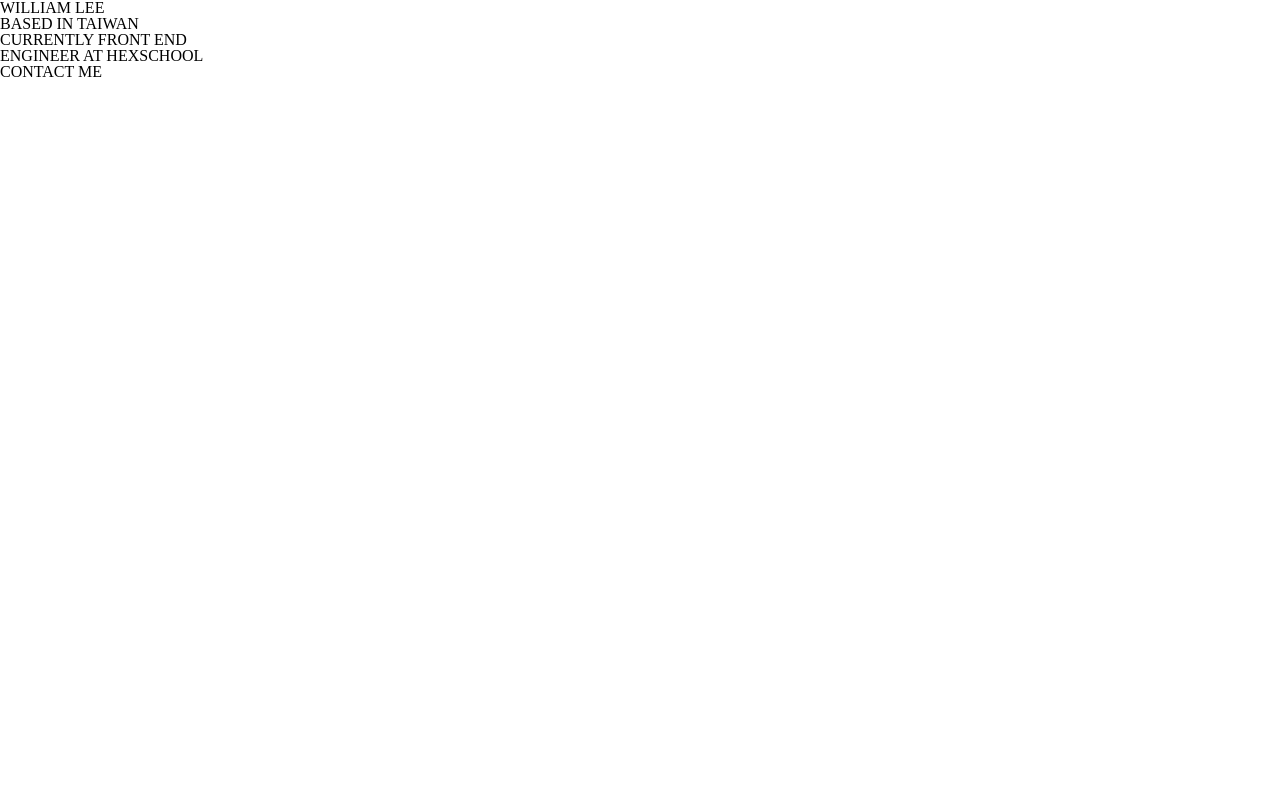
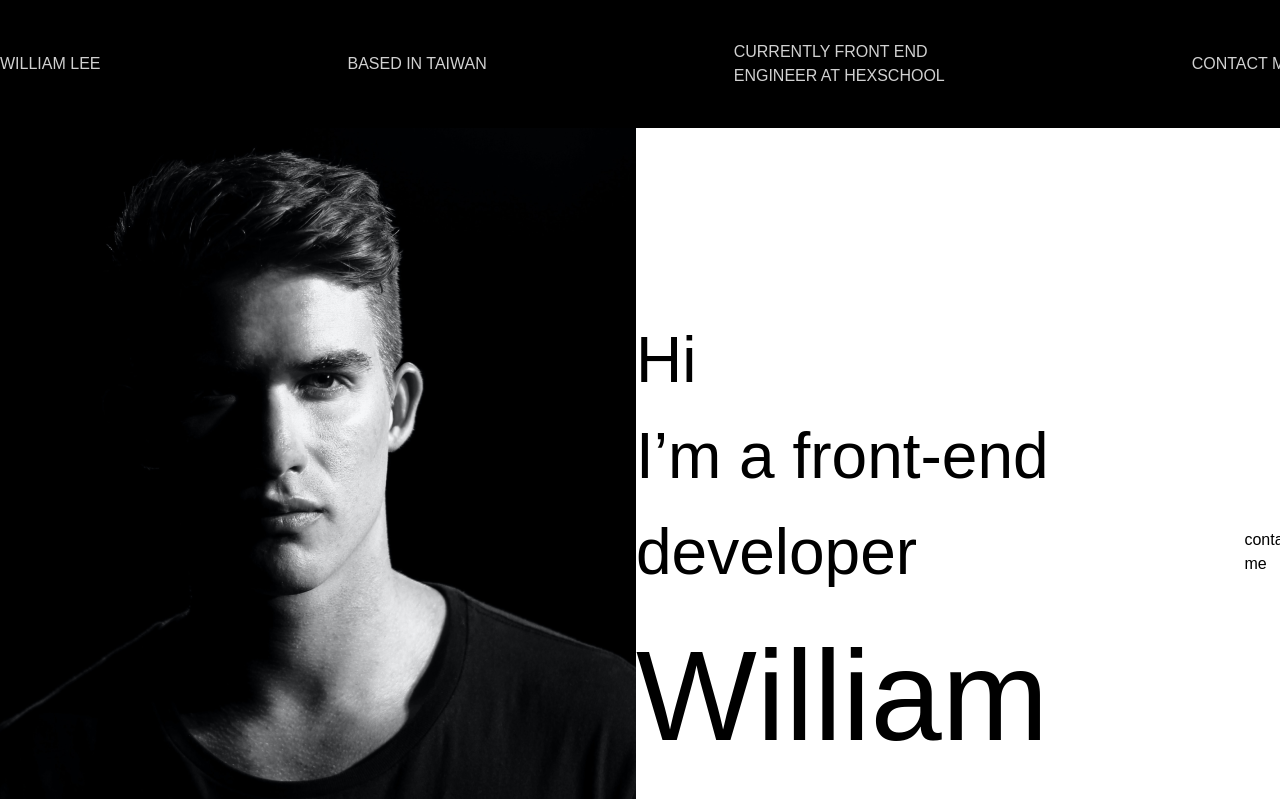
Before and after one commit to SR2112/week2, a plain HTML site: page index.html in a window 1280 px wide. Shown: the top 799 px of the page. Drawn offline with Linux system fonts and the light colour scheme.

Commit message:
圖檔上傳&nav新增

```diff
--- a/all.css
+++ b/all.css
@@ -46,3 +46,53 @@ table {
 	border-collapse: collapse;
 	border-spacing: 0;
 }
+body{
+    font-family: "Bruno Ace",sans-serif;
+    line-height: 1.5;
+}
+*,*::before,*::after{
+    box-sizing: border-box;
+}
+a{
+    text-decoration: none;
+    display: inline-block;
+    color: inherit;
+}
+img{
+    max-width: 100%;
+    height: auto;
+    vertical-align: middle;
+}
+.header{
+    background: #000;
+    color: #D1D1D1;
+    padding: 40px 0;
+}
+.container{
+    width: 1296px;
+    margin: 0 auto;
+}
+.h1{
+    font-size: 128px;
+}
+.h2{
+    font-size: 64px;
+}
+.fs-1{
+    font-size: 32px;
+}
+.fs-2{
+    font-size: 24px;
+}
+.fs-3{
+    font-size: 20px;
+}
+.df{
+    display: flex;
+}
+.jcsb{
+    justify-content: space-between;
+}
+.aic{
+    align-items: center;
+}
--- a/index.html
+++ b/index.html
@@ -9,12 +9,27 @@
 </head>
 <body>
   <header class="header">
-<ul>
+<ul class="container df jcsb aic">
     <li>WILLIAM LEE</li>
     <li>BASED IN TAIWAN</li>
     <li>CURRENTLY FRONT END <br />ENGINEER AT HEXSCHOOL</li>
     <li>CONTACT ME</li>
 </ul>
   </header>
+  <div class="banner">
+    <div class="container df aic">
+    <img src="img/people.png" alt="">
+    <div class="h2">
+    <h1>
+        Hi<br />
+        I’m a front-end developer
+        <span class="h1">William</span>
+    </h1>
+    </div>
+    <div>
+    <a href="#">contact me</a>
+    </div>
+    </div>
+  </div>
 </body>
 </html>
```
Also changed, not shown: img/Rectangle 10.png (added), img/Rectangle 14.png (added), img/Rectangle 15.png (added), img/Rectangle 29.png (added), img/arrow_outward-white.png (added), img/arrow_outward.png (added), img/arrow_outward.svg (added), img/discord.png (added), img/instagram.png (added), img/message.png (added), img/people-2.png (added), img/people.png (added), img/photographer.png (added), img/sparkle-sm.png (added), 2 more files, 2 other files.
